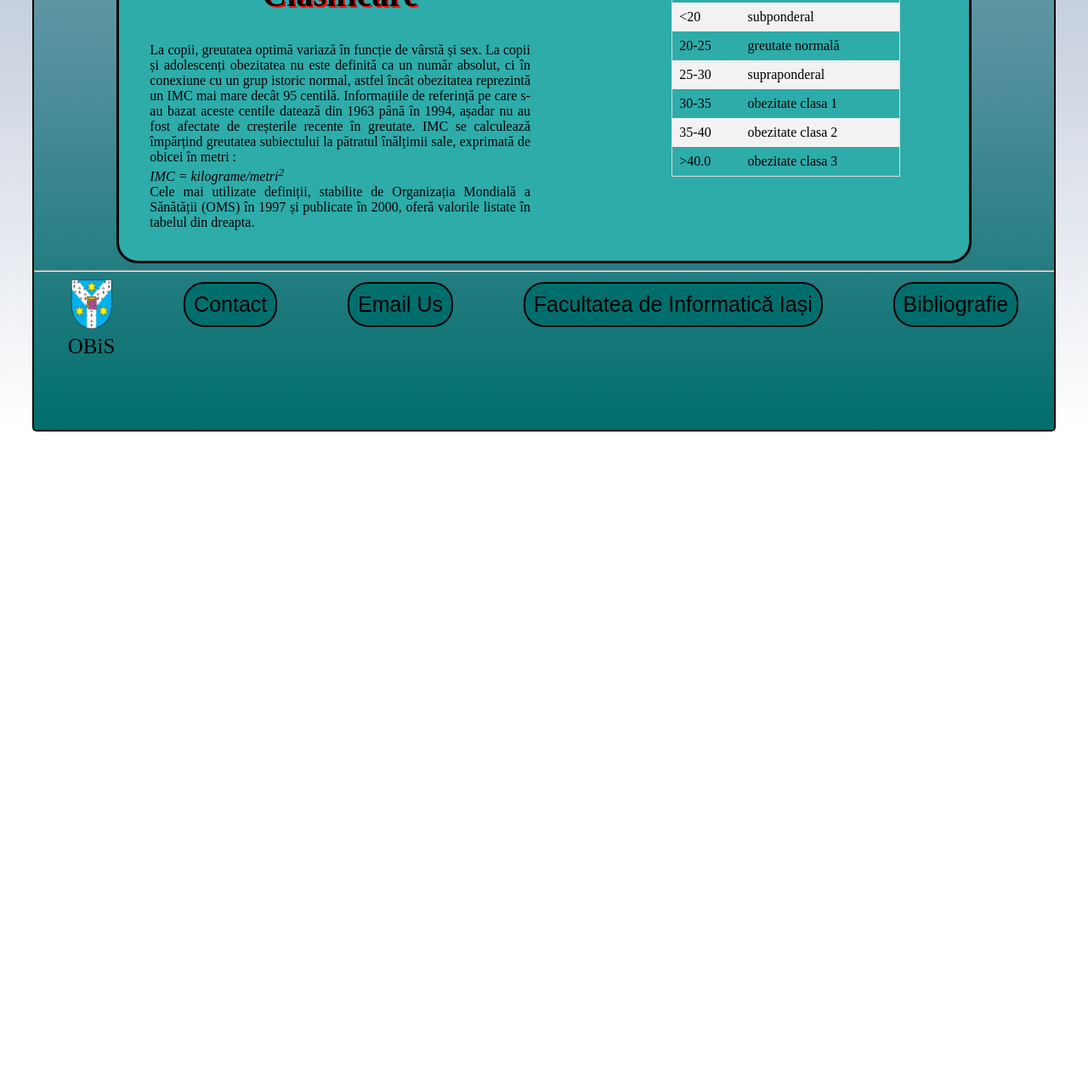
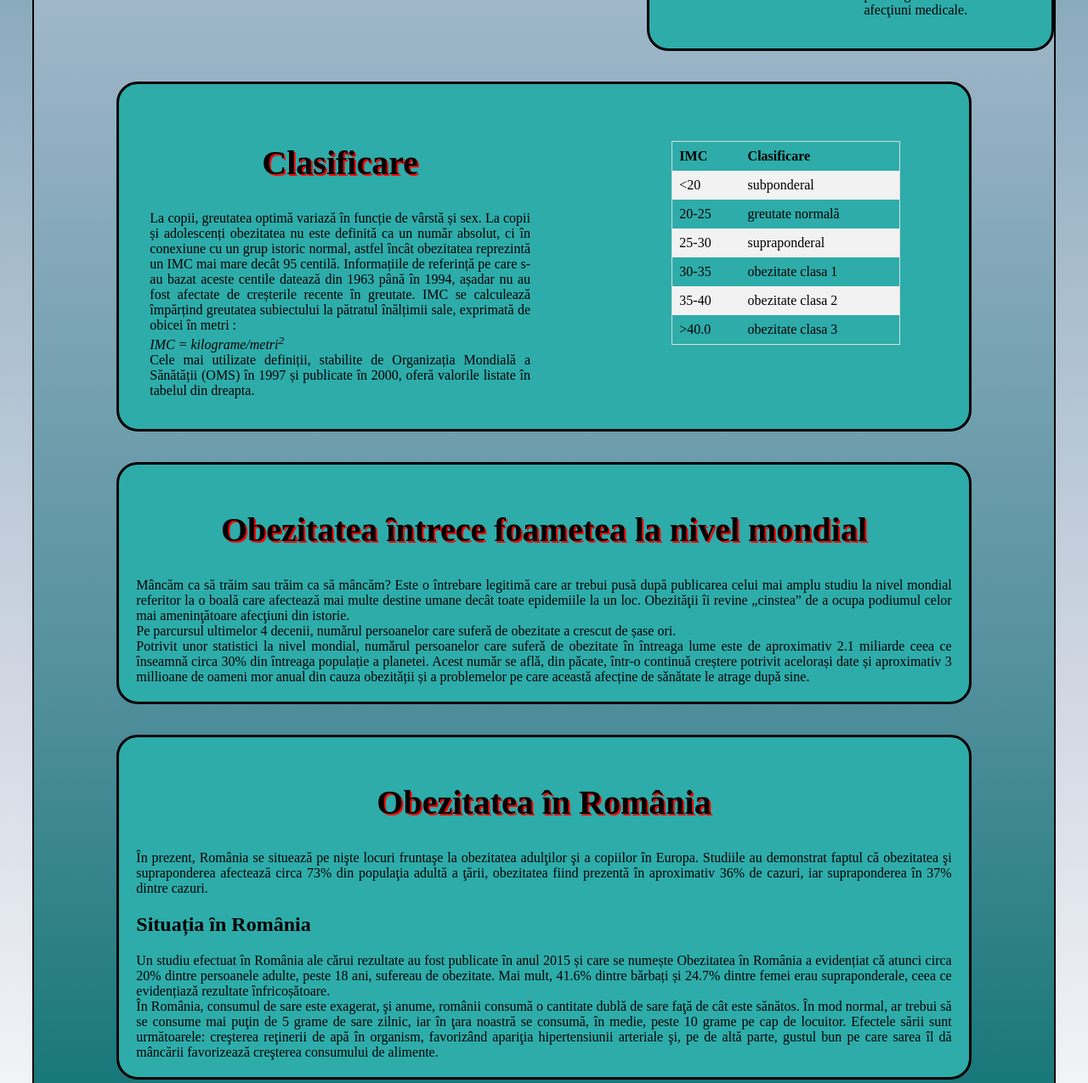
Before and after one commit to Theo3699/Obis, a plain HTML site: page proiectTheo/informatii.html in a window 1280 px wide. Shown: the part 1235-2510 px from the top of the page at 85% size. Before the commit the page ends 1743 px from the top, so only its background shows below. Drawn offline with Linux system fonts and the light colour scheme; files whose address does not match are found by name.

Commit message:
Am adaugat informatii

```diff
--- a/Mihaila Emilian/style.css
+++ b/Mihaila Emilian/style.css
@@ -1,6 +1,6 @@
 header{
 	height: 100px;
-background-image: radial-gradient(circle, #228180, #629eac, #9fbbce, #d4dbe8, #ffffff);
+	background-image: radial-gradient(circle, #228180, #629eac, #9fbbce, #d4dbe8, #ffffff);
 }
 header ul{
 }
--- a/proiectTheo/informatii.html
+++ b/proiectTheo/informatii.html
@@ -4,8 +4,7 @@
 		<link href="styles/style1.css" rel="stylesheet">
 		<TITLE>OBIS</TITLE>
 		<meta charset="UTF-8">
-		</div>
-	</head>
+		</head>
 	<body>
 		<header>
 			<div class="navbar">
@@ -28,7 +27,7 @@
 
 Obezitatea este o afecțiune medicală de nutriție și metabolism (schimb de materii) în care grăsimea corporală se acumulează în exces, astfel încât poate avea un efect advers, negativ asupra sănătății, ducând la o speranță de viață redusă și/sau probleme de sănătate. Oamenii sunt considerați obezi atunci când indicele de masă corporală (IMC), o mărime obținută prin împărțirea greutății unei persoane, exprimată în kilograme, la pătratul înălțimii acelei persoane, exprimată în metri, este mai mare de 30 kg/m<sup>2</sup>.</div>
 
-	 <div class="col-container"> <div class="col"> <h1>One</h1>
+	 <div class="col-container"> <div class="col"> <h1>General</h1>
 		<p> OMS(Organizatia Mondiala a Sanatatii) recunoaște că, în acest secol, obezitatea are o prevalență egală sau mai mare comparativ cu
 malnutriția și bolile infecțioase. De aceea, în lipsa unor măsuri drastice de prevenție și tratament, în 2025
 peste 50% din populația lumii va fi obeză. Obezitatea este, așadar, o boală cronică, având o prevalență foarte
@@ -37,11 +36,10 @@ importante de sănătate publică și au nevoie de o strategie comună, ce inclu
 alimentare sănătoase și a unui stil de viață mai activ, precum și tratament și îngrijiri corespunzătoare.</p></div>
 	<div class="col"> <h1> Cauze</h1>
 	<p>
-		Se crede că, la nivel individual, majoritatea cazurilor de obezitate se explică printr-o combinație de consum excesiv de calorii și lipsa activității fizice. Situațiile cauzate în principal de ereditate, motive medicale sau boli psihice sunt limitate. De fapt, se crede ca la nivel social cazurile de obezitate au crescut ca urmare a unui regim alimentar accesibil și savuros, a dependenței din ce în ce mai mari de mașină și a mecanizării.</p>
+		Se crede că, la nivel individual, majoritatea cazurilor de obezitate se explică printr-o combinație de consum excesiv de calorii și lipsa activității fizice. Situațiile cauzate în principal de ereditate, motive medicale sau boli psihice sunt limitate. De fapt, se crede ca la nivel social cazurile de obezitate au crescut ca urmare a unui regim alimentar accesibil și savuros, a dependenței din ce în ce mai mari de mașină și a mecanizării. <br>
+		Frecvenţa obezităţii în ţara noastră este foarte crescută, fiind vorba chiar de o epidemie. Cauzele acesteia sunt alimentaţia, sedentarismul, la acestea adăugându-se creşterea consumului de alcool care are drept efect o sporire a poftei de mâncare, astfel, un aport caloric mai mare. Mai mult, asociat cu fumatul, alcoolul măreşte depunerea de ţesut gras din abdomen. Alte cauze sunt constituite de factori genetici, psihologici sau anumite afecţiuni medicale.</p>
 	</div>
 </div>
-
-	</div>
 
 	<div class="col-container"> <div class="col"> <h1>Clasificare</h1>
 		<p> La copii, greutatea optimă variază în funcție de vârstă și sex. La copii și adolescenți obezitatea nu este definită ca un număr absolut, ci în conexiune cu un grup istoric normal, astfel încât obezitatea reprezintă un IMC mai mare decât 95 centilă. Informațiile de referință pe care s-au bazat aceste centile datează din 1963 până în 1994, așadar nu au fost afectate de creșterile recente în greutate.</p>
@@ -81,6 +79,20 @@ alimentare sănătoase și a unui stil de viață mai activ, precum și tratamen
 		</table>
 	</div>
 </div>
+
+<div class="continut"> <h1> Obezitatea ȋntrece foametea la nivel mondial </h1>
+	<p> Mâncăm ca să trăim sau trăim ca să mâncăm? Este o întrebare legitimă care ar trebui pusă după publicarea celui mai amplu studiu la nivel mondial referitor la o boală care afectează mai multe destine umane decât toate epidemiile la un loc. Obezităţii îi revine „cinstea” de a ocupa podiumul celor mai ameninţătoare afecţiuni din istorie.<br>
+		Pe parcursul ultimelor 4 decenii, numǎrul persoanelor care suferǎ de obezitate a crescut de șase ori. <br>
+		Potrivit unor statistici la nivel mondial, numǎrul persoanelor care suferǎ de obezitate ȋn ȋntreaga lume este de aproximativ 2.1 miliarde ceea ce ȋnseamnǎ circa 30% din ȋntreaga populație a planetei. Acest numǎr se aflǎ, din pǎcate, ȋntr-o continuǎ creștere potrivit acelorași date și aproximativ 3 millioane de oameni mor anual din cauza obezitǎții și a problemelor pe care aceastǎ afecține de sǎnǎtate le atrage dupǎ sine.</p>
+
+</div>
+
+<div class="continut"> <h1> Obezitatea în România </h1>
+	<p> În prezent, România se situează pe nişte locuri fruntaşe la obezitatea adulţilor şi a copiilor în Europa. Studiile au demonstrat faptul că obezitatea şi supraponderea afectează circa 73% din populaţia adultă a ţării, obezitatea fiind prezentă în aproximativ 36% de cazuri, iar supraponderea în 37% dintre cazuri.</p>
+	<h2> Situația ȋn Romȃnia  </h2>
+		<p> Un studiu efectuat ȋn Romȃnia ale cǎrui rezultate au fost publicate ȋn anul 2015 și care se numește Obezitatea ȋn Romȃnia a evidențiat cǎ atunci circa 20% dintre persoanele adulte, peste 18 ani, sufereau de obezitate. Mai mult, 41.6% dintre bǎrbați și 24.7% dintre femei erau supraponderale, ceea ce evidențiazǎ rezultate ȋnfricoșǎtoare. <br>
+		În România, consumul de sare este exagerat, şi anume, românii consumă o cantitate dublă de sare faţă de cât este sănătos. În mod normal, ar trebui să se consume mai puţin de 5 grame de sare zilnic, iar în ţara noastră se consumă, în medie, peste 10 grame pe cap de locuitor. Efectele sării sunt următoarele: creşterea reţinerii de apă în organism, favorizând apariţia hipertensiunii arteriale şi, pe de altă parte, gustul bun pe care sarea îl dă mâncării favorizează creşterea consumului de alimente. </p>
+</div>
 <hr>
 <div class="grid-container">
     	<div class="grid-item1"> <img src="styles/fii.png" height="60" width="50"> </div>
--- a/proiectTheo/styles/style1.css
+++ b/proiectTheo/styles/style1.css
@@ -68,6 +68,7 @@ a.emi{
   	border-style: solid;
 	max-width: 80%;
 	margin: auto;
+	margin-top : 3%;
 	background-color: #2DACAA;
 	text-align: justify;
 	border-radius: 25px;
```
